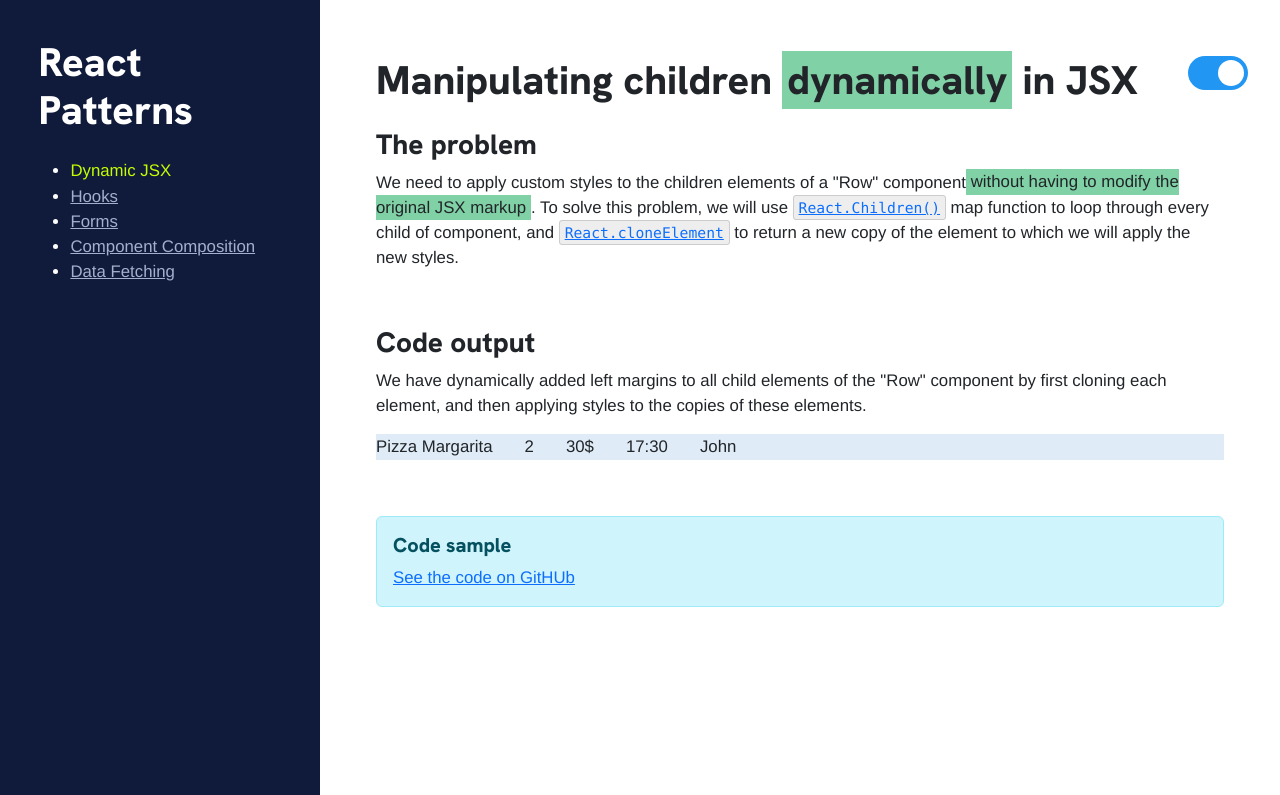
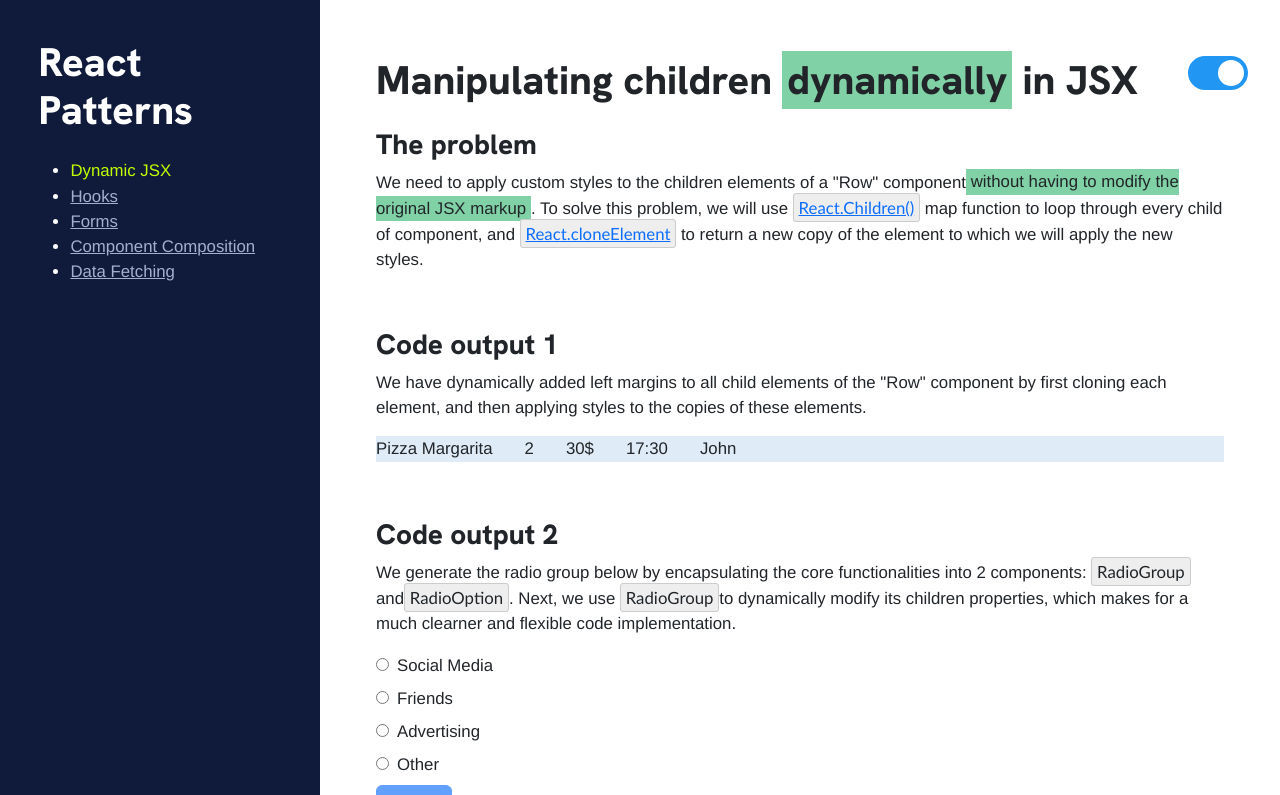
Before and after one commit to ericnjanga/React-Cookbook, a React (Create React App) app: page / in a window 1280 px wide. Shown: the top 795 px of the page. Built offline with nearby package versions, Linux system fonts and the light colour scheme.

Commit message:
Radio button group and children component

```diff
--- /dev/null
+++ b/src/FeedbackRadioBtn.js
@@ -0,0 +1,25 @@
+// import "./App.css";
+import { RadioGroup, RadioOption } from "./Radio";
+import { useState } from "react";
+
+function FeedbackRadioGroup() {
+  const [selected, setSelected] = useState("");
+  return (
+    <div className="FeedbackRadioGroup">
+      {/* The API for the RadioGroup component is defined as two props:
+      selected, which is a string that matches one of the RadioOption values
+      and onChange, which is the event that gets called whenever a
+      selection changes, providing the new value as an argument. */}
+
+      <RadioGroup onChange={setSelected} selected={selected}>
+        <RadioOption value="social_media">Social Media</RadioOption>
+        <RadioOption value="friends">Friends</RadioOption>
+        <RadioOption value="advertising">Advertising</RadioOption>
+        <RadioOption value="other">Other</RadioOption>
+      </RadioGroup>
+      <button className="btn btn-primary" disabled={!selected}>Submit</button>
+    </div>
+  );
+}
+
+export default FeedbackRadioGroup;
--- a/src/PageDynamicJsx.js
+++ b/src/PageDynamicJsx.js
@@ -1,5 +1,6 @@
 import React from 'react';
 import LiveOrder from './LiveOrders';
+import FeedbackRadioGroup from './FeedbackRadioBtn';
 
 
 const PageDynamicJsx = () => {
@@ -18,16 +19,29 @@ const PageDynamicJsx = () => {
                 <h3>The problem</h3>
                 <p>We need to apply custom styles to the children elements of a "Row" component
                     <span className="utils-highlight">without having to modify the original JSX markup</span>.
-                    To solve this problem, we will use <pre><a href="https://react.dev/reference/react/Children" target="_blank">React.Children()</a></pre> map function to loop through
-                    every child of component, and <pre><a href="https://react.dev/reference/react/cloneElement" target="_blank">React.cloneElement</a></pre> to return a new copy of the
+                    To solve this problem, we will use <span className="code"><a href="https://react.dev/reference/react/Children" target="_blank">React.Children()</a></span> map function to loop through
+                    every child of component, and <span className="code"><a href="https://react.dev/reference/react/cloneElement" target="_blank">React.cloneElement</a></span> to return a new copy of the
                     element to which we will apply the new styles.</p>
             </div>
 
             <div style={spacinfStyle}></div>
 
             <div className="row">
-                <h3>Code output</h3>
+                <h3>Code output 1</h3>
                 <LiveOrder />
+            </div>
+
+            <div style={spacinfStyle}></div>
+
+            <div className="row">
+                <div className="col">
+                    <h3>Code output 2</h3>
+                    <p className="mb-3">We generate the radio group below by encapsulating the core functionalities
+                        into 2 components: <span className="code">RadioGroup</span> and
+                        <span className="code">RadioOption</span>. Next, we use <span className="code">RadioGroup</span>
+                        to dynamically modify its children properties, which makes for a much clearner and flexible code implementation.</p>
+                    <FeedbackRadioGroup />
+                </div>
             </div>
 
             <div style={spacinfStyle}></div>
@@ -40,6 +54,10 @@ const PageDynamicJsx = () => {
                     </div>
                 </div>
             </div>
+
+
+
+
         </>
     );
 };
--- /dev/null
+++ b/src/Radio/index.js
@@ -0,0 +1,39 @@
+import * as React from "react";
+import "./styles.css";
+
+
+/* The RadioGroup component receives the selected prop, a string that
+represents the value of the currently selected radio option */
+export const RadioGroup = ({ onChange, selected, children }) => {
+
+    const RadioOptions = React.Children.map(children, (child) => {
+        return React.cloneElement(child, {
+            ...child.props,
+            onChange,
+            // The child will be marked as checked if its value has been selected
+            checked: child.props.value === selected,
+        })
+    });
+
+    return <div className="RadioGroup">{RadioOptions}</div>;
+};
+
+
+/* An individual RadioOption component only cares about whether it
+is selected or not, via the boolean checked prop */
+export const RadioOption = ({ value, checked, onChange, children }) => {
+
+  return (
+    <div className="RadioOption">
+        <input
+            id={value}
+            type="radio"
+            name={value}
+            value={value}
+            checked={checked}
+            onChange={(e) => onChange(e.target.value)}
+        />
+        <label htmlFor={value}>{children}</label>
+    </div>
+  );
+};
--- /dev/null
+++ b/src/Radio/styles.css
@@ -0,0 +1,19 @@
+.RadioGroup {
+    display: flex;
+    flex-direction: column;
+    align-items: flex-start;
+  }
+
+  .RadioOption {
+    margin-bottom: 8px;
+    cursor: pointer;
+  }
+
+  input {
+    margin-right: 8px;
+    cursor: pointer;
+  }
+
+  label {
+    cursor: pointer;
+  }
--- a/src/styles/_utilities.css
+++ b/src/styles/_utilities.css
@@ -5,7 +5,8 @@
     padding: 0.2rem 0.3rem;
     background-color: var(--website-theme-light-aaaa-3);
 }
-pre {
+.code {
+    font-family:'Gill Sans', 'Gill Sans MT', Calibri, 'Trebuchet MS', sans-serif;
     display: inline;
     padding: 0.2rem 0.3rem;
     border-radius: 3px;
```
